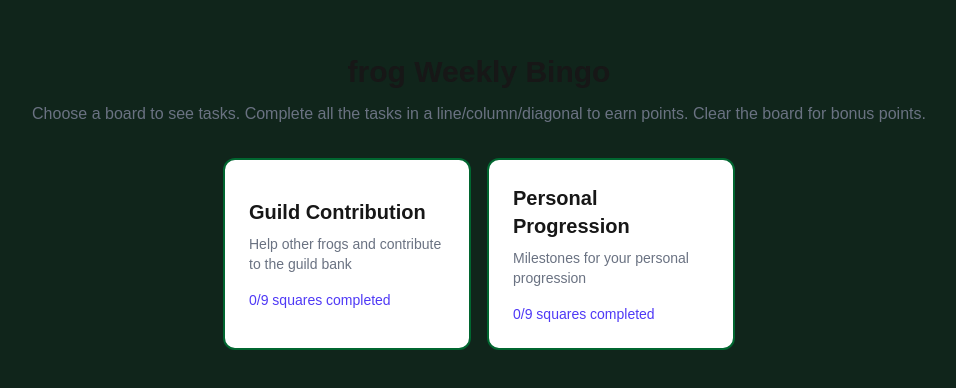
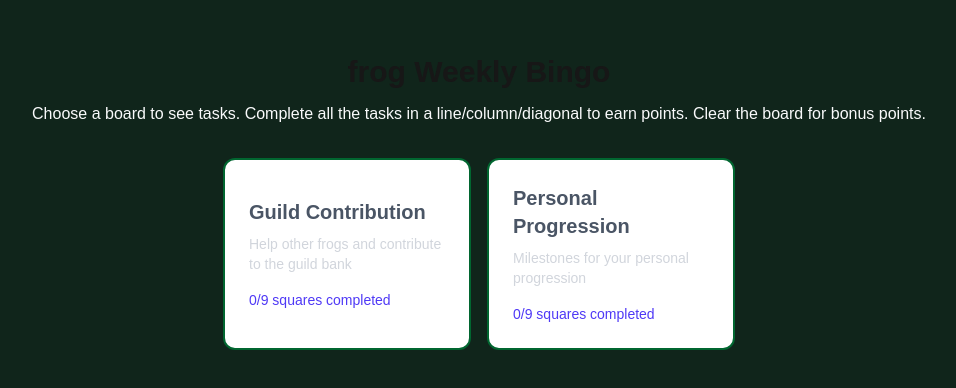
Before and after one commit to xTin0x/frogever-bingo, a Next.js app: page / in a window 1280 px wide. Shown: the part 198-586 px from the top of the page, without its empty margins (161-1117 px from the left). Built offline with nearby package versions, Linux system fonts and the light colour scheme.

Commit message:
more colors

```diff
--- a/components/BingoBoard.tsx
+++ b/components/BingoBoard.tsx
@@ -198,7 +198,7 @@ export default function BingoBoard() {
           frog Weekly Bingo
         </h1>
 
-        <p className="text-gray-500 mb-8">
+        <p className="text-gray-50 mb-8">
           Choose a board to see tasks. Complete all the tasks in a line/column/diagonal to earn points. Clear the board for bonus points.
         </p>
 
@@ -213,11 +213,11 @@ export default function BingoBoard() {
                 onClick={() => setSelectedBoard(id)}
                 className="p-6 bg-white border-2 border-green-800 rounded-xl text-left hover:border-indigo-500 transition-all"
               >
-                <h2 className="text-xl font-bold mb-2">
+                <h2 className="text-xl text-gray-600 font-bold mb-2">
                   {boards[id].title}
                 </h2>
 
-                <p className="text-sm text-gray-500 mb-4">
+                <p className="text-sm text-gray-300 mb-4">
                   {boards[id].description}
                 </p>
 
@@ -254,7 +254,7 @@ export default function BingoBoard() {
       {/* Navigation */}
       <button
         onClick={backToSelection}
-        className="mb-6 text-sm text-gray-500 hover:text-indigo-600"
+        className="mb-6 text-sm text-gray-50 hover:text-indigo-600"
       >
         ← Back to boards
       </button>
@@ -272,7 +272,7 @@ export default function BingoBoard() {
 
       {/* Score counter */}
       <div className="mb-6 text-center">
-        <p className="text-sm text-gray-500 font-medium">
+        <p className="text-sm text-gray-50 font-medium">
           SCORE
         </p>
 
@@ -280,7 +280,7 @@ export default function BingoBoard() {
           {score}
         </p>
 
-        <p className="text-sm text-gray-500 mt-2">
+        <p className="text-sm text-gray-50 mt-2">
           {completedLines} completed lines
           {boardCompleted && " + 2 bonus points"}
         </p>
```
